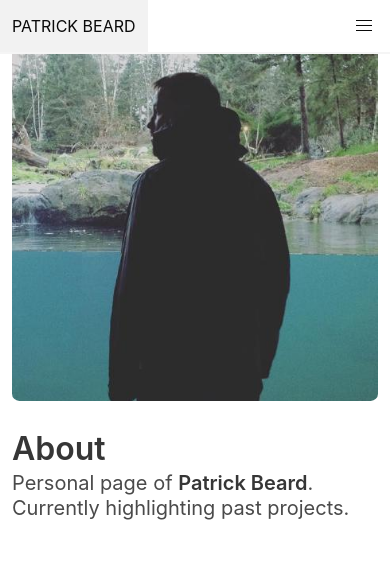
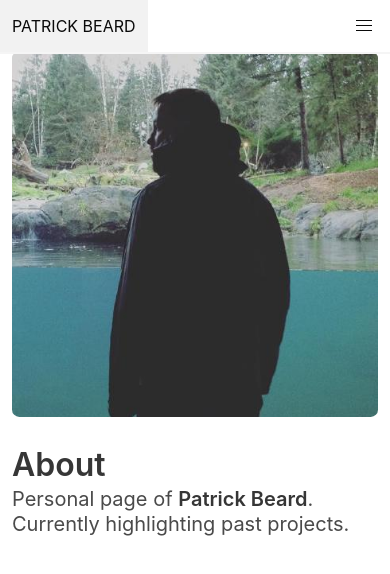
Before and after one commit to pdbeard/pdbeard_projects, a Vue app: page /#/about in a window 390 px wide. Shown: the top 574 px of the page. Built offline with nearby package versions, Linux system fonts and the light colour scheme.

Commit message:
Fix Nav overlap on mobile

```diff
--- a/src/App.vue
+++ b/src/App.vue
@@ -39,6 +39,12 @@ export default {
   opacity: 0
 }
 .nav-fix{
-  padding-top:6%;
+  padding-top:5%;
 }
+ @media screen
+  and (max-width : 1023px) {
+    .nav-fix{
+      padding-top:10%;
+    }
+  }
 </style>
```
